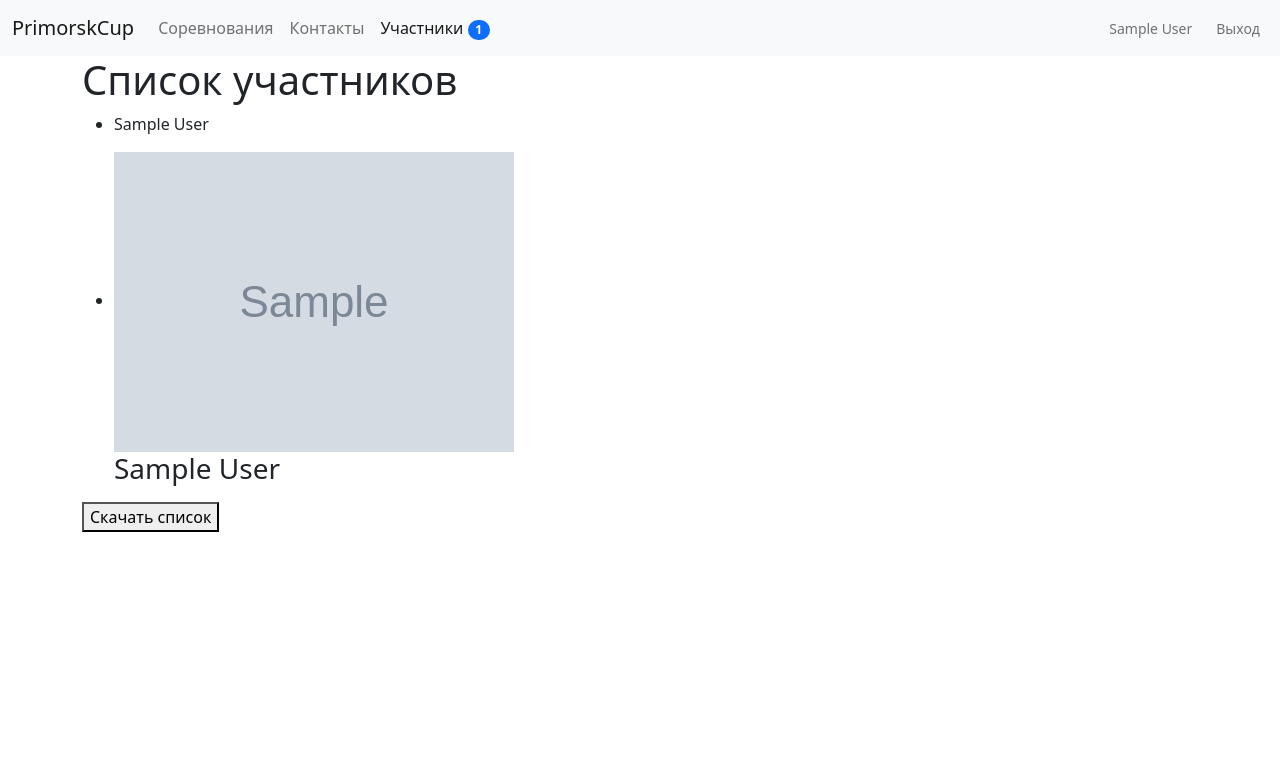
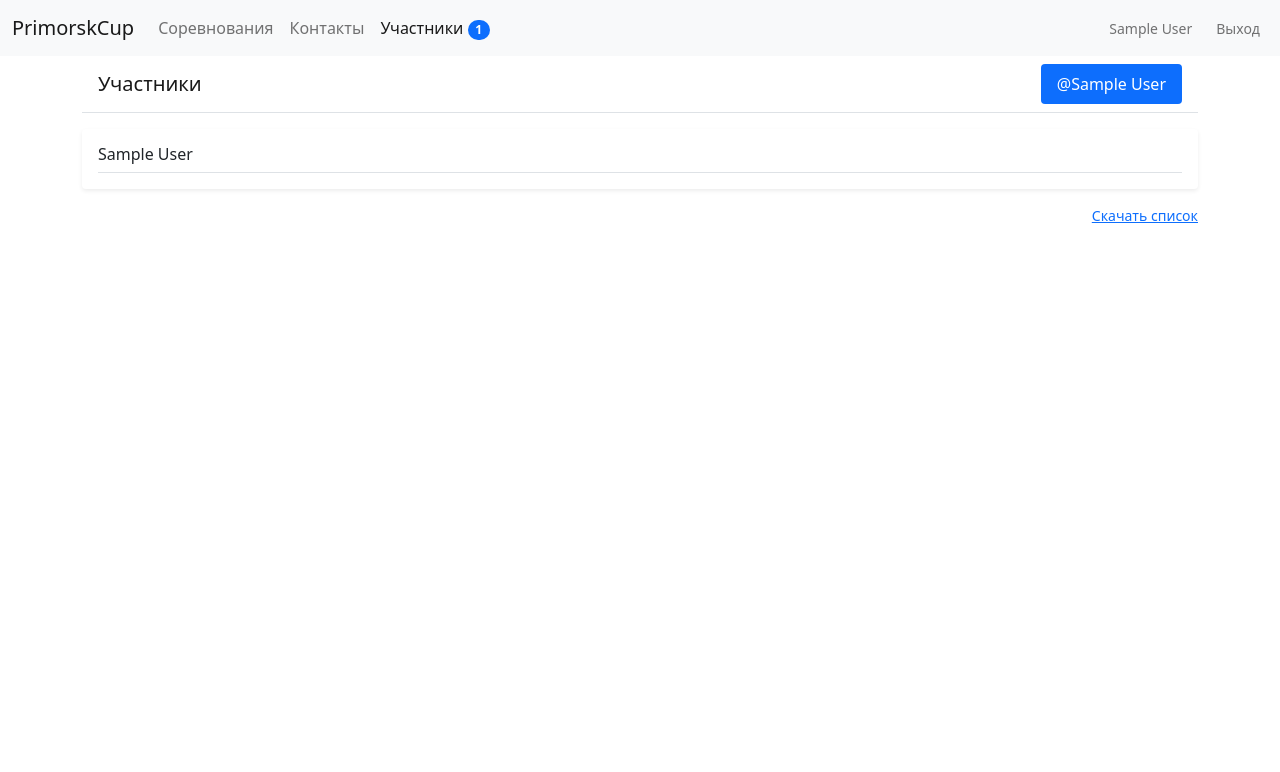
Before and after one commit to Bazulenkov/primorsk-cup, a Django app: page /participants/ in a window 1280 px wide. Shown: the top 772 px of the page. Run offline with Django 3.2, Linux system fonts and the light colour scheme; a user stored in the database is signed in; tables that the repository leaves empty hold one stand-in row (values such as "Sample post"); grey boxes marked "Sample" are stand-in pictures; some libraries are stand-ins or nearby versions.

Commit message:
Update participants.html to bootstrap

```diff
--- a/templates/includes/nav.html
+++ /dev/null
@@ -1,10 +0,0 @@
-
-    <ul class="tags">
-        {% for disciplin in view.all_disciplines %}
-        <li class="tags__item">
-            <a id="{{ disciplin.slug }}" class="tags__checkbox tags__checkbox_style_{{ disciplin.color }}
-            {% if disciplin.slug in request.path %} tags__checkbox_active {% endif %}" href="{% url 'discipline_participants' disciplin.slug %}"></a>
-            <span class="tags__label">{{ disciplin.title }}</span>
-        </li>
-        {% endfor %}
-    </ul>
--- a/templates/participants.html
+++ b/templates/participants.html
@@ -1,31 +1,51 @@
 {% extends "base.html" %}
 {% block title %}Участники{% endblock %}
-{% load static %}
-{% block css %}{% static 'pages/shopList.css' %}{% endblock %}
+{% load thumbnail %}
 
 {% block content %}
 {% include "includes/header.html" with participants=True %}
-<main class="main container">
-    <div class="main__header">
-        <h1 class="main__title">Список участников</h1>
-        {% include "includes/nav.html"%}
-    </div>
-    <div class="card-list card-list_column">
-        <ul class="shopping-list">
-            {% for participant in participant_list %}
-            <li class="shopping-list__item">
-                <div class="recipe recipe_reverse">
-                    {% load thumbnail %} {% thumbnail participant.image "90x90" crop="center" upscale=True as im %}
-                    <a href="{{ participant.get_absolute_url }}"><img src="{{ im.url }}"
-                            alt="{{ participant.username }}" class="recipe__image recipe__image_big"></a>
-                    {% endthumbnail %}
-                    <h3 class="recipe__title">{{ participant }}</h3>
-                    <p class="recipe__text"><span class="icon-time"></span> {{ participant.discipline }}</p>
-                </div>
+<main class="container" style="position: relative">
+    <nav id="navbar-participants" class="navbar position-sticky navbar-light px-3 border-bottom">
+        <span class="navbar-brand">Участники</span>
+        <ul class="nav nav-pills">
+            {% for disciplin in view.all_disciplines %}
+            <li class="nav-item">
+                <a class="nav-link" href="#{{ disciplin.slug}}">@{{ disciplin.title}}</a>
             </li>
             {% endfor %}
         </ul>
-        <a href="{% url 'participants_list_pdf' %}"><button class="button button_style_blue">Скачать список</button></a>
+    </nav>
+    <div data-bs-spy="scroll" data-bs-target="#navbar-participants" data-bs-offset="0" tabindex="0">
+        {% for disciplin in view.all_disciplines %}
+        <div id="{{ disciplin.slug }}" class="my-3 p-3 bg-body rounded shadow-sm">
+            <h2 class="h6 border-bottom pb-2 mb-0">{{ disciplin.title}}</h2>
+            {% for participant in disciplin.participants.all %}
+            <div class="d-flex text-muted pt-3">
+                <a href="{{ participant.get_absolute_url }}">
+                    {% thumbnail participant.image "32x32" crop="center" upscale=True as im %}
+                    <img src="{{ im.url }}" alt="{{ participant.username }}"
+                        class="bd-placeholder-img flex-shrink-0 me-2 rounded">
+                    {% endthumbnail %}
+                </a>
+
+                <div class="pb-3 mb-0 small lh-sm border-bottom w-100">
+                    <div class="d-flex justify-content-between">
+                        <a href="{{ participant.get_absolute_url }}" class="text-gray-dark">
+                            {{ participant}}
+                        </a>
+                        <span>{{ participant.city }}</span>
+                    </div>
+                    <!-- <span class="d-block mb-3">{{ participant.city }}</span> -->
+                </div>
+            </div>
+            {% endfor %}
+        </div>
+        {% endfor %}
+
+        <small class="d-block text-end mb-3">
+            <a href="{% url 'participants_list_pdf' %}">Скачать список</a>
+
+        </small>
     </div>
 </main>
 {% endblock content %}
--- a/templates/user_confirm_delete.html
+++ b/templates/user_confirm_delete.html
@@ -2,7 +2,7 @@
 
 {% block content %}
 {% include "includes/header.html" %}
-<main class="main container">
+<main class="container">
     <div class="row justify-content-center">
         <div class="d-grid col-md-8 p-5">
             <div class="card text-center">
```
